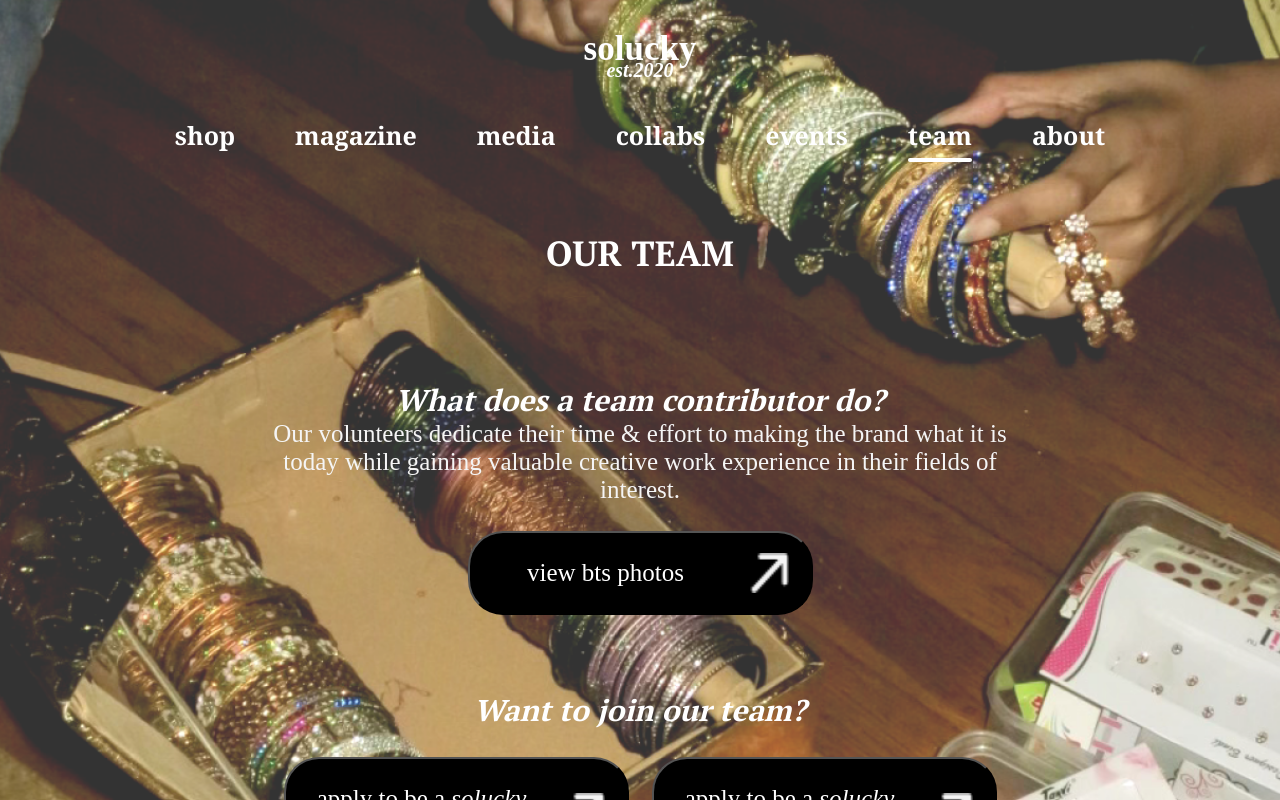
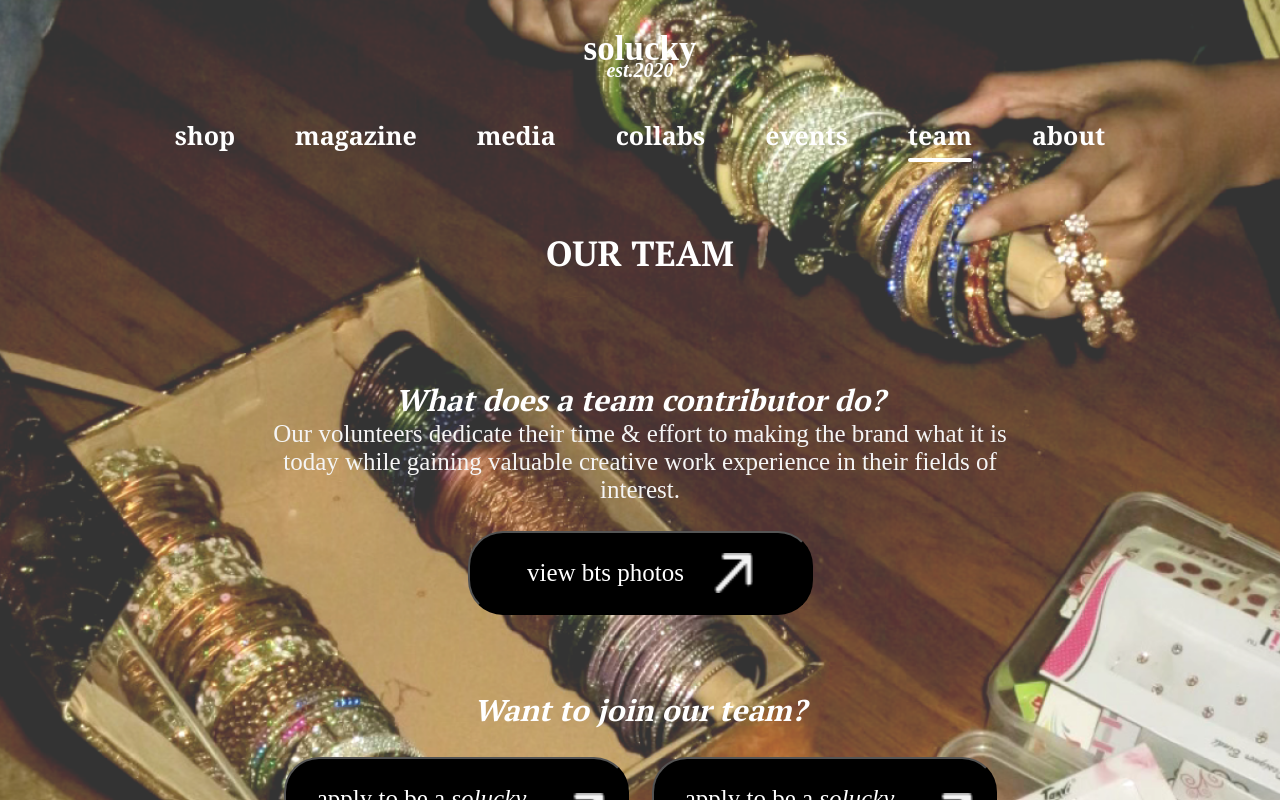
Before and after one commit to shaynatrivedi/solucky, a React (Create React App) app in the folder solucky-react-app/: page /team in a window 1280 px wide. Shown: the top 800 px of the page. Built offline with nearby package versions, Linux system fonts and the light colour scheme; a web font is replaced by a local one.

Commit message:
didnt need width here anymore since font does it already

```diff
--- a/solucky-react-app/src/components/Team.css
+++ b/solucky-react-app/src/components/Team.css
@@ -95,7 +95,6 @@ a{
  }
 
 .apply-textbox{
-    width: 228px;
     margin-right: 15px;
 }
 
```
